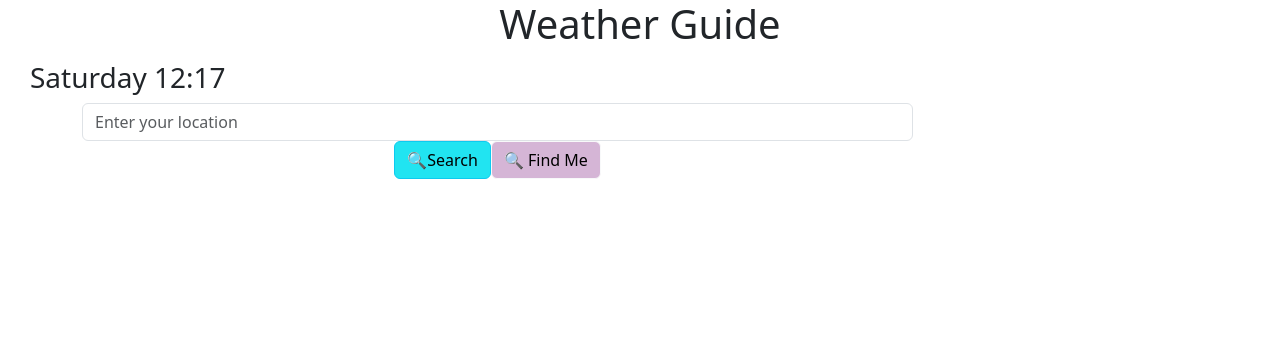
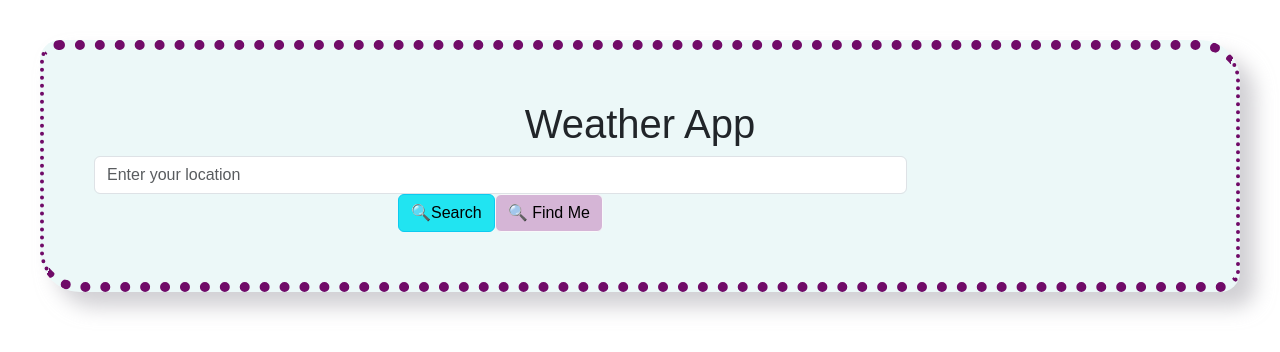
Before and after one commit to Dwardrip/React-Weather-App, a React (Create React App) app: page / in a window 1280 px wide. Shown: the top 352 px of the page. Built offline with nearby package versions, Linux system fonts and the light colour scheme.

Commit message:
Changing Layout of the code

```diff
--- a/src/App.js
+++ b/src/App.js
@@ -1,16 +1,18 @@
-import React from "react";
-import Weather from "./Weather";
-import FormattedDate from "./FormattedDate";
+import Weather from "./Weather"
+import './App.css';
 
-import "./index.css";
+
 
 export default function App() {
   return (
     <div className="App">
-      <header className="App-header">
-        <FormattedDate date={new Date()} />
-        <Weather city="Gingelom" />
-      </header>
+      <div className="container">
+
+       <h1>Weather App</h1>
+
+       <Weather defaultCity="Gingelom"/>
     </div>
+    </div>
+
   );
 }
```
